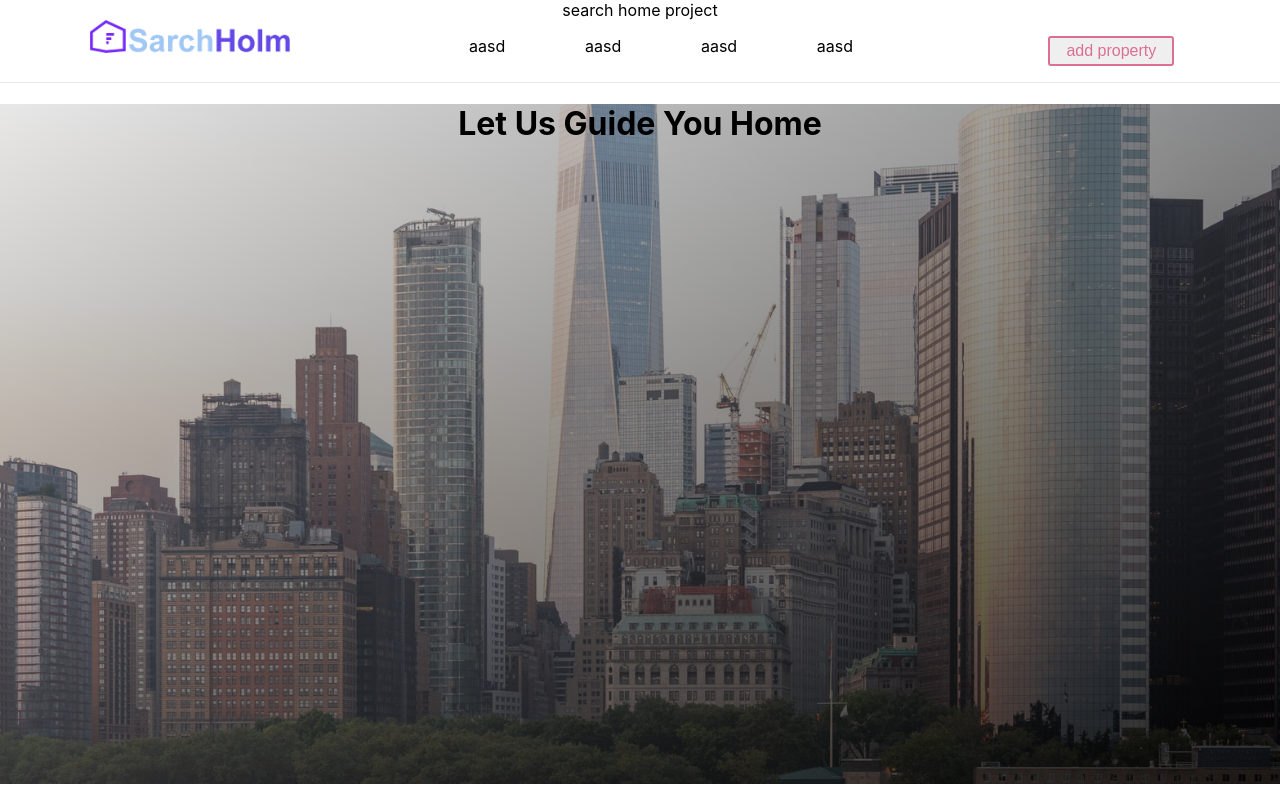
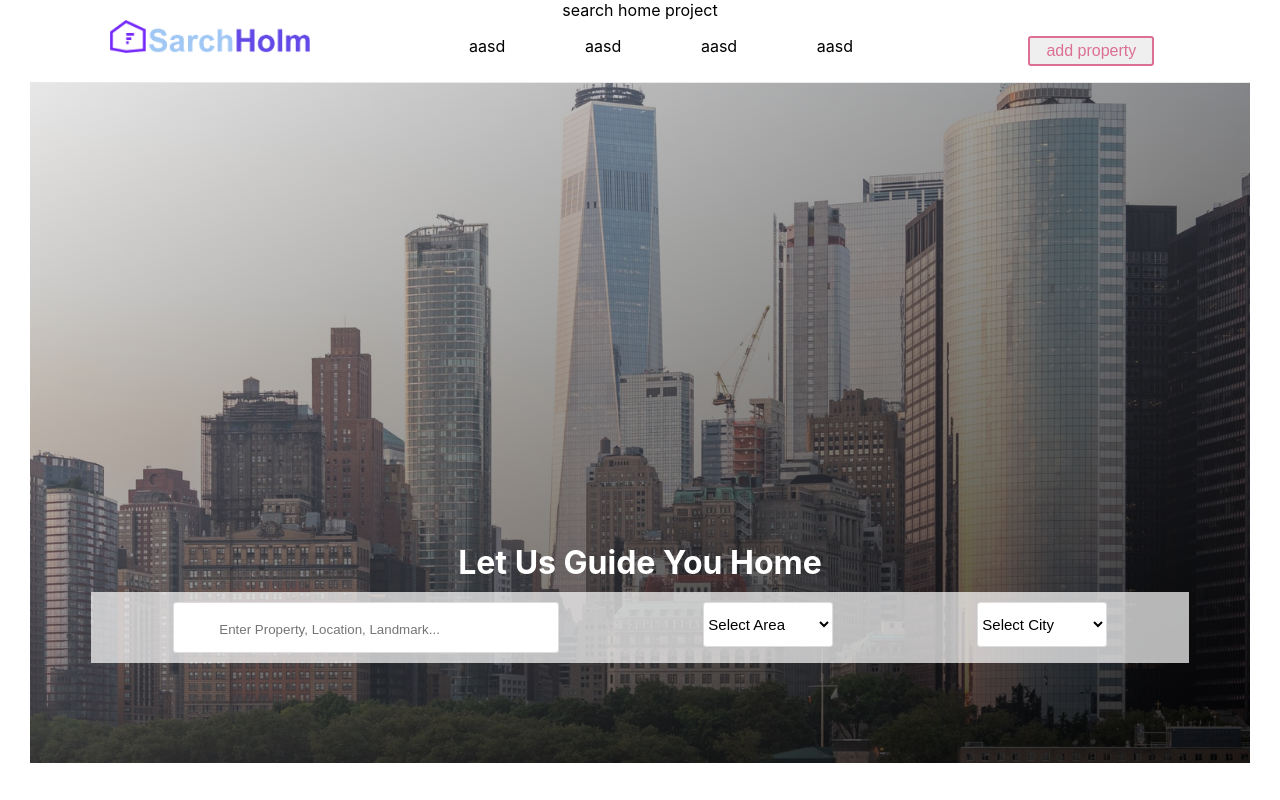
Before and after one commit to Web-Developers-G7/search-home, a React (Create React App) app: page / in a window 1280 px wide. Built offline with nearby package versions, Linux system fonts and the light colour scheme.

Commit message:
add the from in the header section

```diff
--- a/src/App.js
+++ b/src/App.js
@@ -1,12 +1,12 @@
 import React from "react";
 import "./App.css";
-import Header from "./sections/header";
+import HeaderSection from "./sections/header";
 
 function App() {
   return (
     <div className="App">
       search home project
-      <Header> </Header>
+      <HeaderSection />
     </div>
   );
 }
--- a/src/components/navbar.js
+++ b/src/components/navbar.js
@@ -10,17 +10,6 @@ export const Nav = styled.nav`
 
 export const Container = styled.div`
   height: ${props => (props.height ? props.height : "auto")};
-`;
-
-export const HeaderContainer = styled(Container)`
-  background-image: linear-gradient(
-      to right bottom,
-      rgba(200, 200, 200, 0.4),
-      rgba(0, 0, 0, 0.8)
-    ),
-    url(${bgHeader});
-  background-position: bottom;
-  background-size: cover;
 `;
 
 export const Img = styled.img`
@@ -49,4 +38,64 @@ export const Button = styled.button`
 
 export const Title = styled.h1``;
 
-export const MainTitle = styled(Title)``;
+export const MainTitle = styled(Title)`
+  color: #fff;
+  margin-bottom: 10px;
+`;
+
+export const FormContainer = styled(Container)`
+  background-color: rgba(255, 255, 255, 0.7);
+  padding: 10px;
+  display: flex;
+`;
+export const ContainerBottom = styled(Container)`
+  position: absolute;
+  bottom: 100px;
+  width: 90%;
+`;
+export const HeaderContainer = styled(Container)`
+  background-image: linear-gradient(
+      to right bottom,
+      rgba(200, 200, 200, 0.4),
+      rgba(0, 0, 0, 0.8)
+    ),
+    url(${bgHeader});
+  background-position: bottom;
+  background-size: cover;
+  position: relative;
+  display: flex;
+  justify-content: center;
+`;
+
+export const Header = styled.header`
+  padding: 0 30px;
+`;
+export const Form = styled.form`
+  display: flex;
+  width: 100%;
+  justify-content: space-around;
+`;
+export const Input = styled.input`
+  padding: 4px 15px 0 45px;
+  border: 1px solid #ddd;
+  border-radius: 3px;
+  height: 45px;
+  width: 30%;
+  outline: none;
+  &:focus {
+    border-bottom: 2px solid green;
+  }
+`;
+export const Select = styled.select`
+  position: relative;
+  border: 1px solid #ddd;
+  border-radius: 3px;
+  box-shadow: none;
+  outline: none;
+  font-size: 15px;
+  height: 45px;
+  background: #fff;
+  line-height: 25px;
+  width: 12%;
+`;
+export const Option = styled.option``;
--- a/src/sections/header/index.js
+++ b/src/sections/header/index.js
@@ -7,13 +7,20 @@ import {
   Li,
   Button,
   HeaderContainer,
-  MainTitle
+  MainTitle,
+  FormContainer,
+  Form,
+  Input,
+  Select,
+  Option,
+  Header,
+  ContainerBottom
 } from "../../components/navbar";
 import logo from "../../images/logo-blue.png";
 
-const Header = () => {
+const HeaderSection = () => {
   return (
-    <header>
+    <Header>
       <Nav>
         <Container>
           <Img src={logo} alt="logo-img" />
@@ -27,12 +34,30 @@ const Header = () => {
         <Button>add property</Button>
       </Nav>
       <HeaderContainer height="85vh">
-        <Container>
+        <ContainerBottom>
           <MainTitle>Let Us Guide You Home</MainTitle>
-        </Container>
+          <FormContainer>
+            <Form>
+              <Input
+                type="text"
+                placeholder="Enter Property, Location, Landmark..."
+              />
+              <Select id="select-area">
+                <Option value="">Select Area</Option>
+                <Option value="Gaza">Gaza</Option>
+                <Option value="Khanyounis">Khanyounis</Option>
+              </Select>
+              <Select id="select-city">
+                <Option value="">Select City</Option>
+                <Option value="london">london</Option>
+                <Option value="newyork">newyork</Option>
+              </Select>
+            </Form>
+          </FormContainer>
+        </ContainerBottom>
       </HeaderContainer>
-    </header>
+    </Header>
   );
 };
 
-export default Header;
+export default HeaderSection;
```
